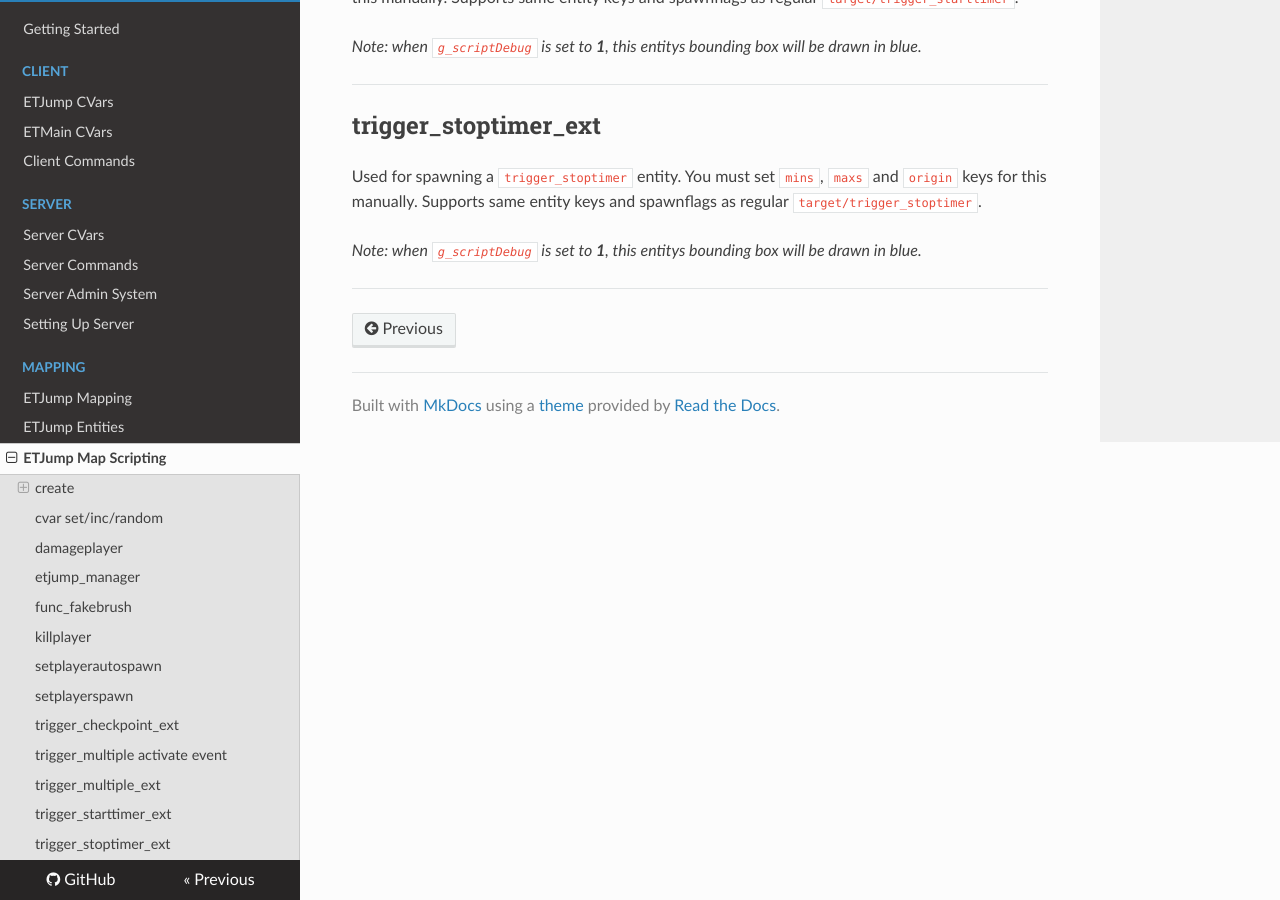
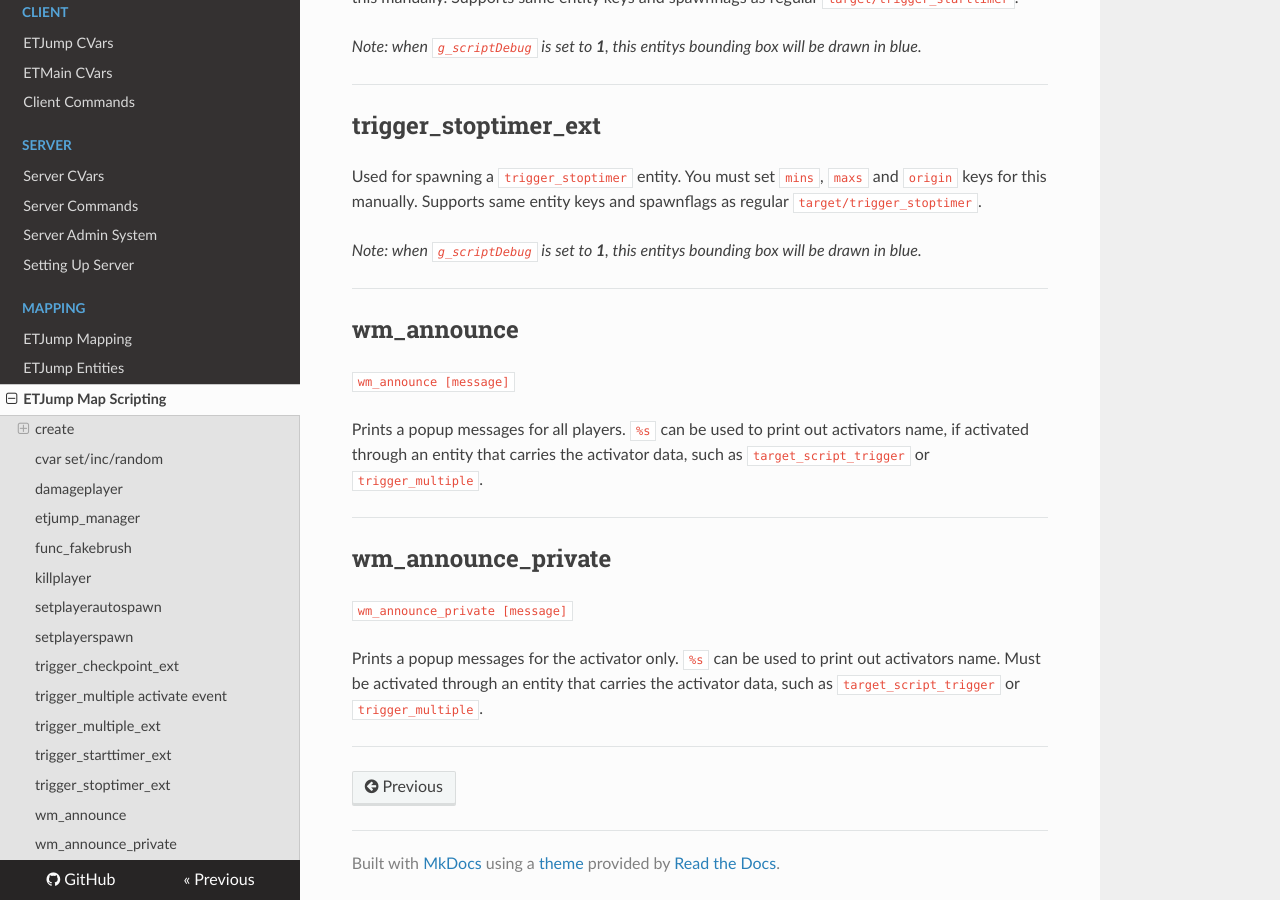
Before and after one commit to etjump/documentation, an MkDocs documentation site: the page built from docs/mapping/mapscripting.md, in a window 1280 px wide and 900 px high, scrolled down 5871 px. Built offline with MkDocs 1.6.1, drawn with Linux system fonts in a browser that asks for light colours; nearby versions of some CDN libraries; some of the changed text lies outside the part shown.

Commit message:
Forgot wm_announce and wm_announce_private

```diff
--- a/docs/mapping/mapscripting.md
+++ b/docs/mapping/mapscripting.md
@@ -254,3 +254,19 @@ Used for spawning a `trigger_stoptimer` entity. You must set `mins`, `maxs` and
 _Note: when `g_scriptDebug` is set to **1**, this entitys bounding box will be drawn in blue._
 
 ---
+
+## wm_announce
+
+`wm_announce [message]`
+
+Prints a popup messages for all players. `%s` can be used to print out activators name, if activated through an entity that carries the activator data, such as `target_script_trigger` or `trigger_multiple`.
+
+---
+
+## wm_announce_private
+
+`wm_announce_private [message]`
+
+Prints a popup messages for the activator only. `%s` can be used to print out activators name. Must be activated through an entity that carries the activator data, such as `target_script_trigger` or `trigger_multiple`.
+
+---
```
Also changed, not shown: other parts of docs/mapping/mapscripting.md (+3 -3 lines).
